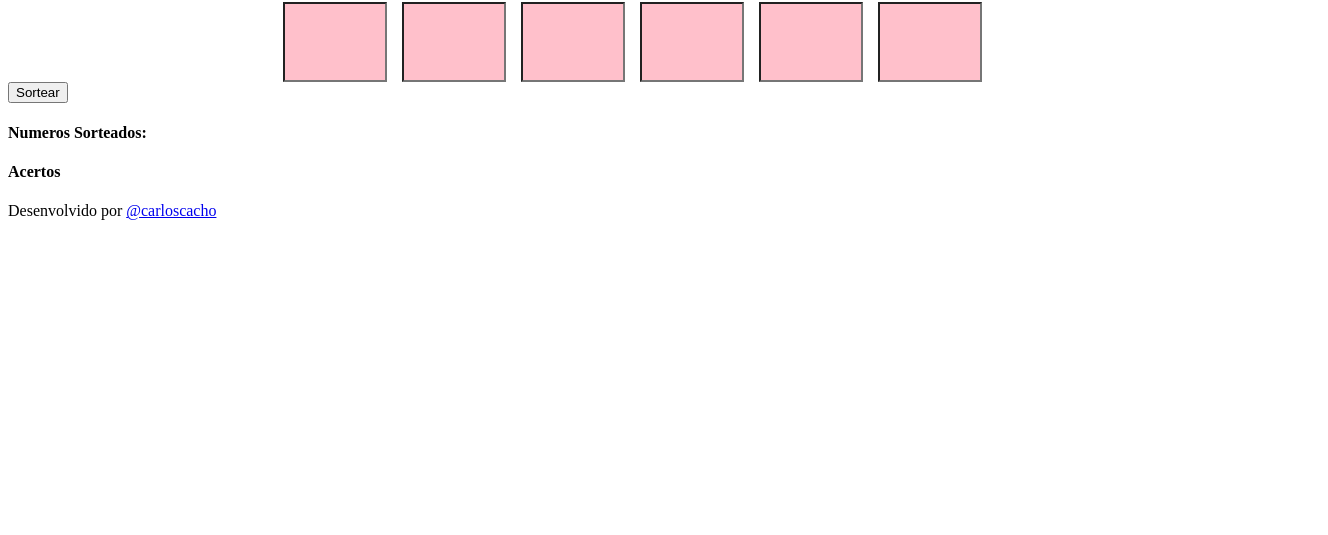
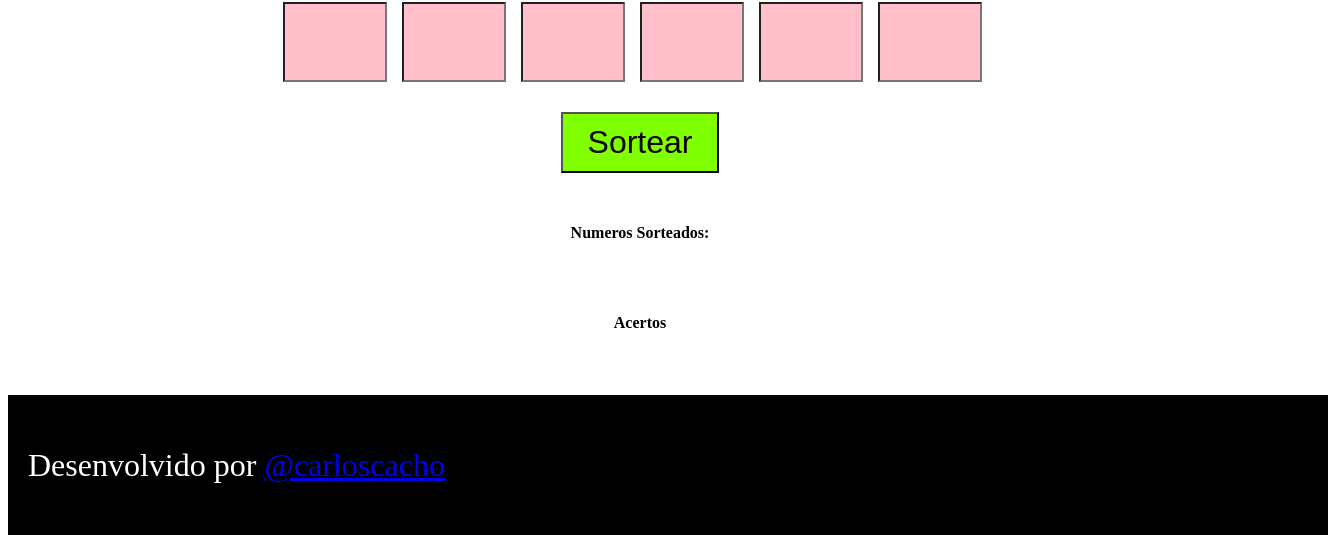
Before and after one commit to carloscacho/loteca-mat-2, a plain HTML site: page index.html in a window 1280 px wide. Shown: the part 265-800 px from the top of the page, 1328 px wide, since content can reach past the window. Drawn offline with Linux system fonts and the light colour scheme.

Commit message:
finalizou css

```diff
--- a/estilos.css
+++ b/estilos.css
@@ -25,10 +25,17 @@ h3 {
   margin-top: 10px;
 }
 
-.selecao{
+.selecao, .btnSort, .sorteio, .acertos{
   display: flex;
   justify-content: center;
   align-items: center;
+  margin-bottom: 30px;
+}
+
+.btnSort > button {
+  font-size: 2em;
+  padding: 10px 25px;
+  background-color: chartreuse;
 }
 
 .selecao > input {
@@ -37,3 +44,19 @@ h3 {
   margin-right: 15px;
   background-color: pink;
 }
+
+
+footer {
+  background-color: black;
+  height: 100px;
+  width: 100%;
+  margin: 0;
+  padding: 20px;
+  position: absolute;
+  bottom: 0;
+}
+
+footer > p {
+  color: white;
+  font-size: 2em;
+}
--- a/index.html
+++ b/index.html
@@ -22,8 +22,10 @@
     <input type="number" id="num6" class="num">
     </div>
 
+    <div class="btnSort">
+        <button>Sortear</button>
+    </div>
 
-    <button>Sortear</button>
 
     <div class="sorteio">
         <h4>Numeros Sorteados:</h4>
```
